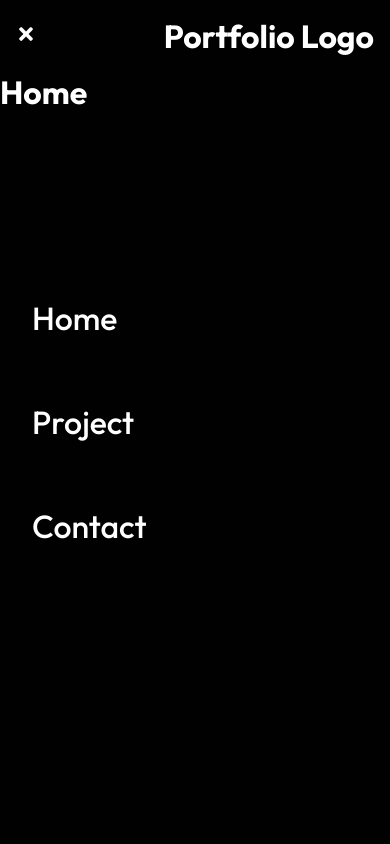
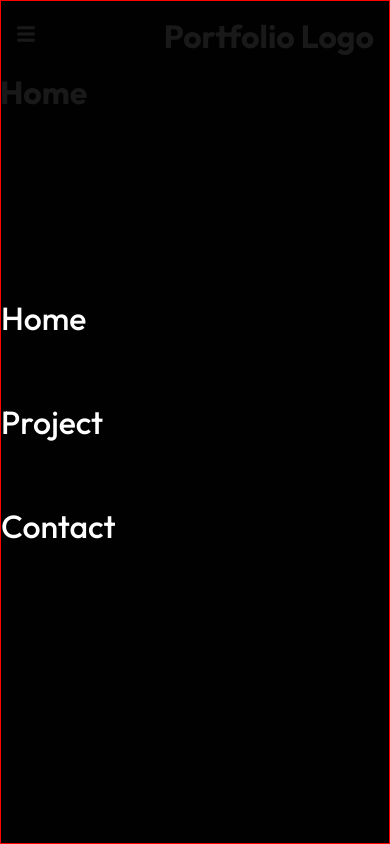
Before and after one commit to mynhinguyentruong/website-portfolio, a React (Create React App) app: page / in a window 390 px wide. Built offline with nearby package versions, Linux system fonts and the light colour scheme.

Commit message:
Revert "Create the ugliest transition ever"
This reverts commit 4d2b14246f706d1c1e5281008954e0c7e814f845.

```diff
--- a/src/components/NavBar.js
+++ b/src/components/NavBar.js
@@ -1,23 +1,18 @@
-import React, { useState } from 'react'
+import React from 'react'
 import { Link } from 'react-router-dom'
 
 import './NavBarStyles.css'
 
-import { FaBars, FaTimes } from "react-icons/fa"
+import { FaBars } from "react-icons/fa"
 
 function Navbar() {
-
-  const [toggleNavBar, setToggleNavBar] = useState(false)
-  const handleClick = () => setToggleNavBar(prevState => !prevState)
-
   return (
     <div className='header'>
-      <div className='hamburger' onClick={handleClick}>
-        {toggleNavBar ? <FaBars size={20} style={{color: '#fff'}}/> : <FaTimes size={20} style={{color: '#fff'}}/>}
-
+      <div className='hamburger'>
+        <FaBars size={20} style={{color: '#fff'}}/>
       </div>
       <Link to='/'><h1 >Portfolio Logo</h1></Link>
-      <ul className={toggleNavBar ? "nav-menu-active" : "nav-menu"}>
+      <ul className='nav-menu'>
         <li><Link to='/'>Home</Link></li>
 
         <li><Link to='/project'>Project</Link></li>
--- a/src/components/NavBarStyles.css
+++ b/src/components/NavBarStyles.css
@@ -27,31 +27,16 @@
     flex-direction: column;
     width: 100%;
     height: 100vh;
-    padding: 2rem;
-    position: absolute;
+    position: fixed;
     top: 0;
-    left: 0%;
+    left: 0;
+    border: 1px solid red;
     justify-content: center;
     background: rgba(0,0,0,0.9);
-    z-index: -3;
-    transition: all 1s ease;
-  }
-
-  .nav-menu-active {
-    flex-direction: column;
-    width: 100%;
-    height: 100vh;
-    position: absolute;
-    left: -100%;
-    top: 0%;
-    justify-content: center;
-    background: rgba(0,0,0,0.9);
-    transition: all 1s ease;
   }
 
   .nav-menu > li {
     padding: 2rem 0;
-
   }
 
   .nav-menu > li > a {
@@ -60,6 +45,5 @@
 
   .hamburger {
     display: initial;
-    cursor: pointer;
   }
 }
```
